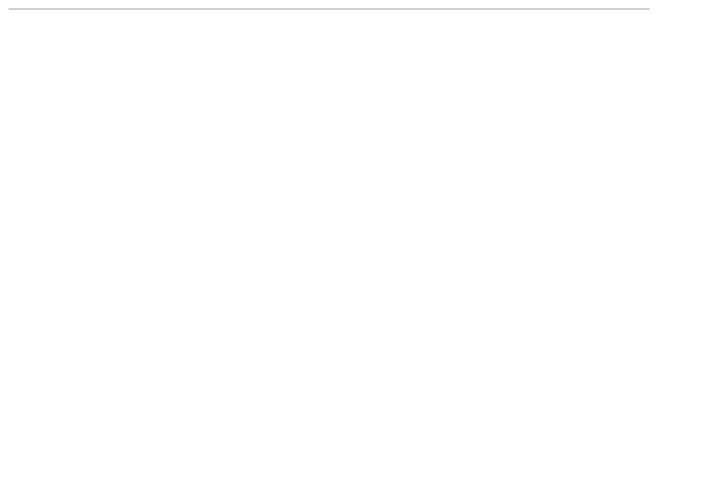
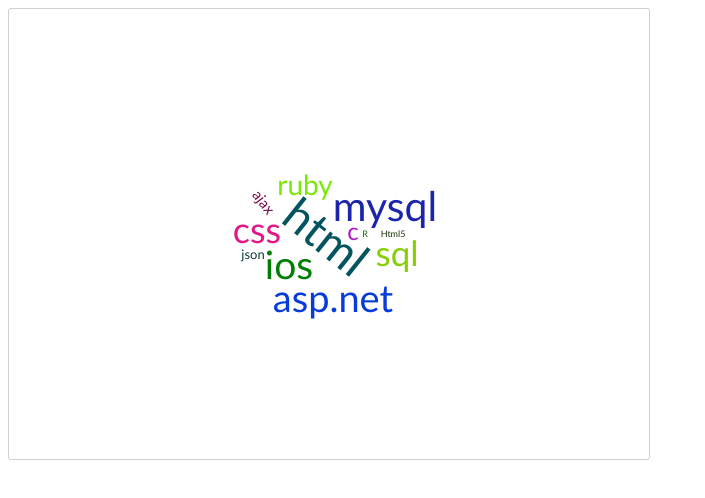
Before and after one commit to rafi566/visualdat, a plain HTML site: page Visdat/index3.html in a window 1280 px wide. Shown: the whole page, without its empty margins (0-705 px from the left). Drawn offline with Linux system fonts and the light colour scheme.

Commit message:
terakhir

```diff
--- a/Visdat/index3.html
+++ b/Visdat/index3.html
@@ -11,21 +11,26 @@
     </head>
 
     <body>
-        <div id="cloud" style="width:640px;text-align:center;line-height: 2em;margin-top: 0.5em;"></div>
-        <script>
+        <div id="cloud" style="width: 640px; height: 450px; position: relative;"></div>
+        <div id="details" style="width:640px;text-align:center;line-height: 2em;margin-top: 0.5em;"></div>
+        <script type="text/javascript">
             var tags = [
-        ["c#", 601251],
-        ["java", 585413],
-        ["javascript", 557407],
-        ["php", 534590],
-        ["android", 466436],
-        ["jquery", 438303],
-        ["python", 274216],
-        ["c++", 269570]];
+        ["html", 259946],
+        ["mysql", 226906],
+        ["ios", 216765],
+        ["asp.net", 209653],
+        ["css", 199932],
+        ["sql", 192739],
+        ["ruby", 152860],
+        ["c", 129998],
+        ["ajax", 85036],
+        ["R", 49842],
+        ["Html5", 51015],
+        ["json", 70396]];
 
-            //WordCloud(document.getElementById('cloud'),
-             //{ list: tags.map(function(word) { return [word[0], Math.round(word[1]/5500)];})}
-              //);
+            WordCloud(document.getElementById('cloud'),
+             { list: tags.map(function(word) { return [word[0], Math.round(word[1]/5500)];})}
+              );
 
             var clicked = function(ev) {
                 if (ev.target.nodeName === "SPAN") {
```
